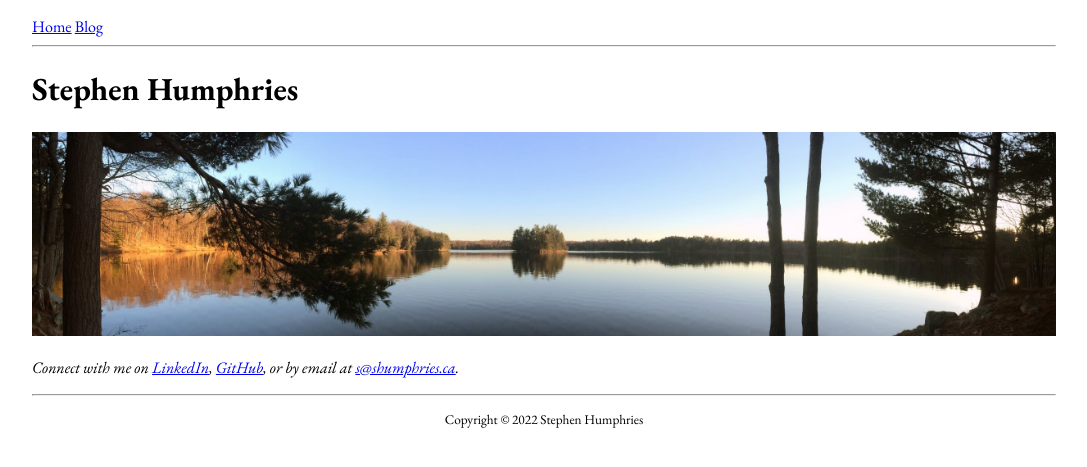
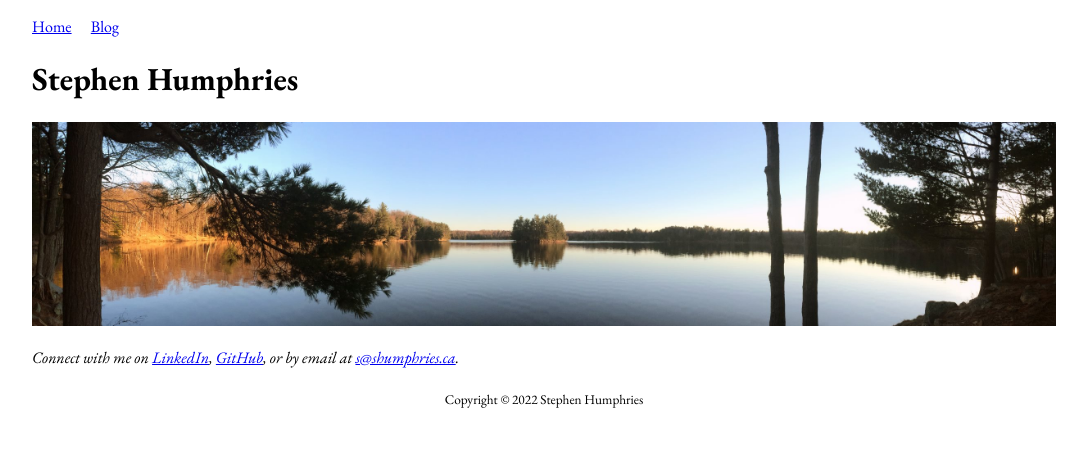
Before and after one commit to sjahu/sjahu.github.io, a Jekyll site: the page built from index.md, in a window 1280 px wide. Shown: the top 467 px of the page, without its empty margins (96-1183 px from the left). Built offline with Jekyll 4.4.1, drawn with Linux system fonts in a browser that asks for light colours.

Commit message:
Adjust default layout spacing

```diff
--- a/_layouts/default.html
+++ b/_layouts/default.html
@@ -10,11 +10,9 @@
       <a href="/">Home</a>
       <a href="/blog">Blog</a>
     </nav>
-    <hr>
     <div class="default-content">
       {{ content }}
     </div>
-    <hr>
     <footer>
       <center><sub>Copyright &copy; {{ site.time | date: "%Y" }} {{ site.copyright }}</sub></center>
     </footer>
--- a/_sass/default.scss
+++ b/_sass/default.scss
@@ -1,6 +1,7 @@
 body {
   max-width: 1024px;
-  margin: 16px auto;
+  margin: 0 auto;
+  padding: 16px;
   font-family: "EB Garamond", "Times New Roman", "serif";
 }
 
@@ -18,3 +19,7 @@ code.language-plaintext {
   background: #DDD;
   border-radius: 4px;
 }
+
+nav a {
+  margin-right: 16px;
+}
```
